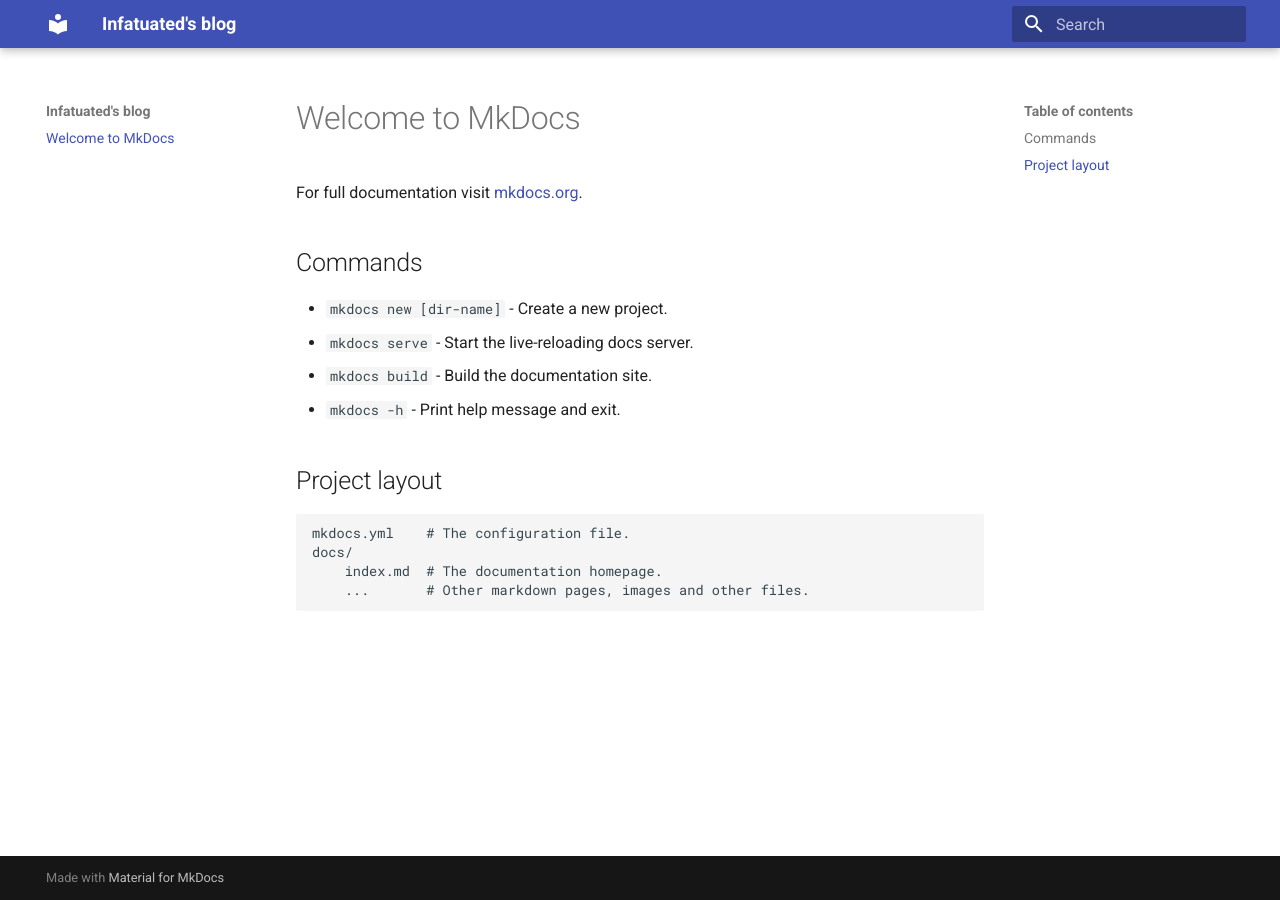
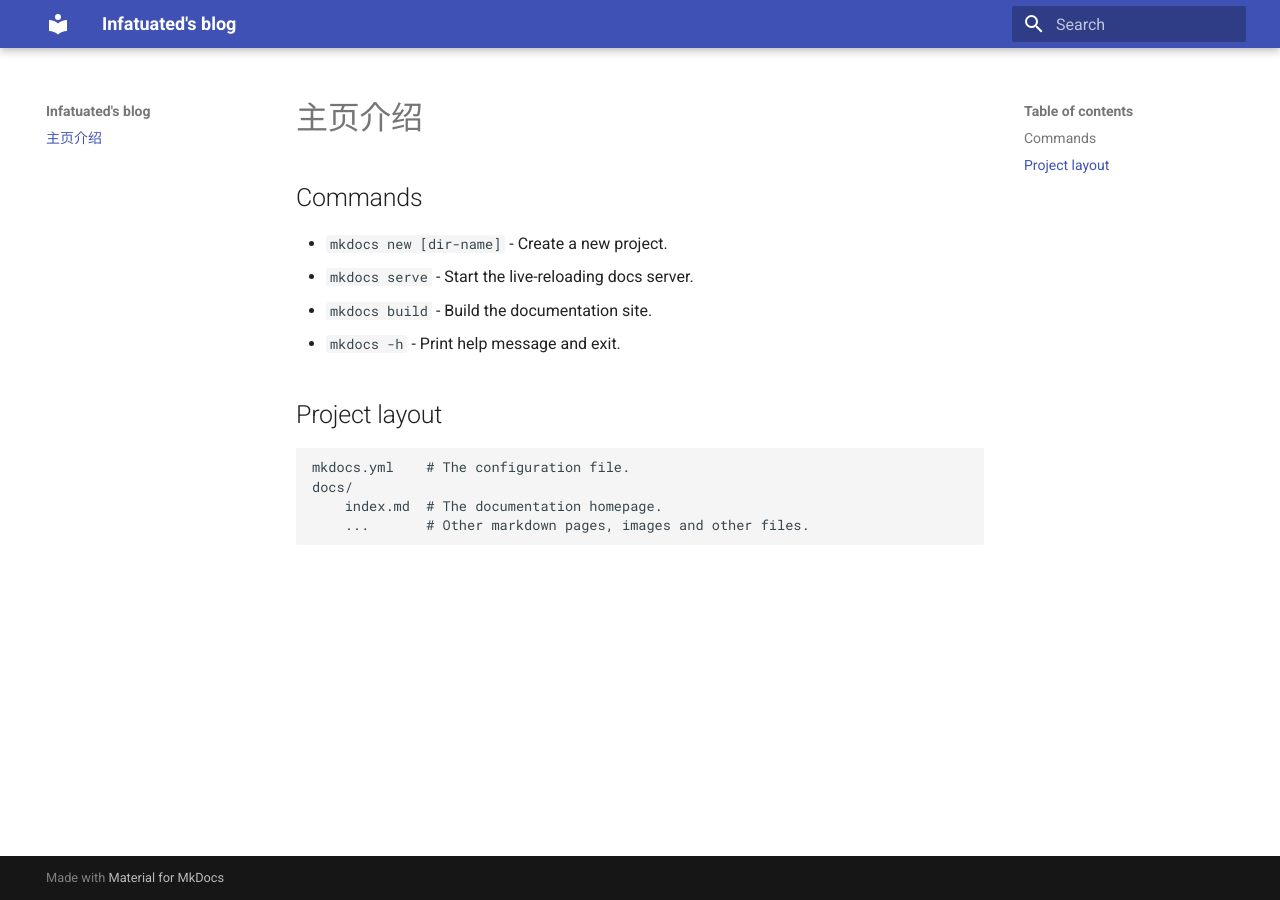
Before and after one commit to To-The-Infatuated/To-The-Infatuated.github.io, an MkDocs documentation site: the page built from docs/index.md, in a window 1280 px wide. Built offline with MkDocs 1.6.1 and Material for MkDocs 9.7.7, drawn with Linux system fonts in a browser that asks for light colours.

Commit message:
Adding initial documentation files

```diff
--- a/docs/index.md
+++ b/docs/index.md
@@ -1,6 +1,6 @@
-# Welcome to MkDocs
+# 主页介绍
 
-For full documentation visit [mkdocs.org](https://www.mkdocs.org).
+
 
 ## Commands
 
```
